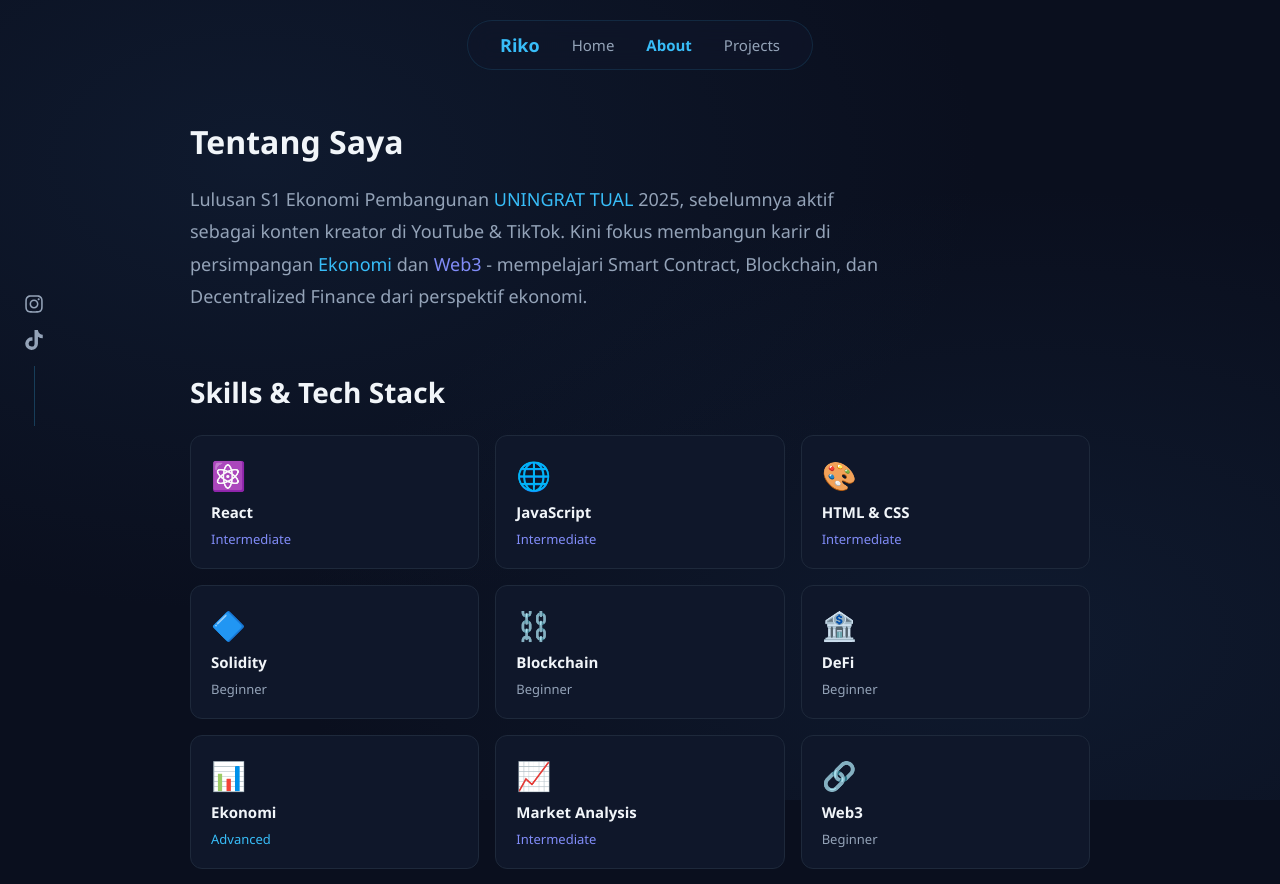
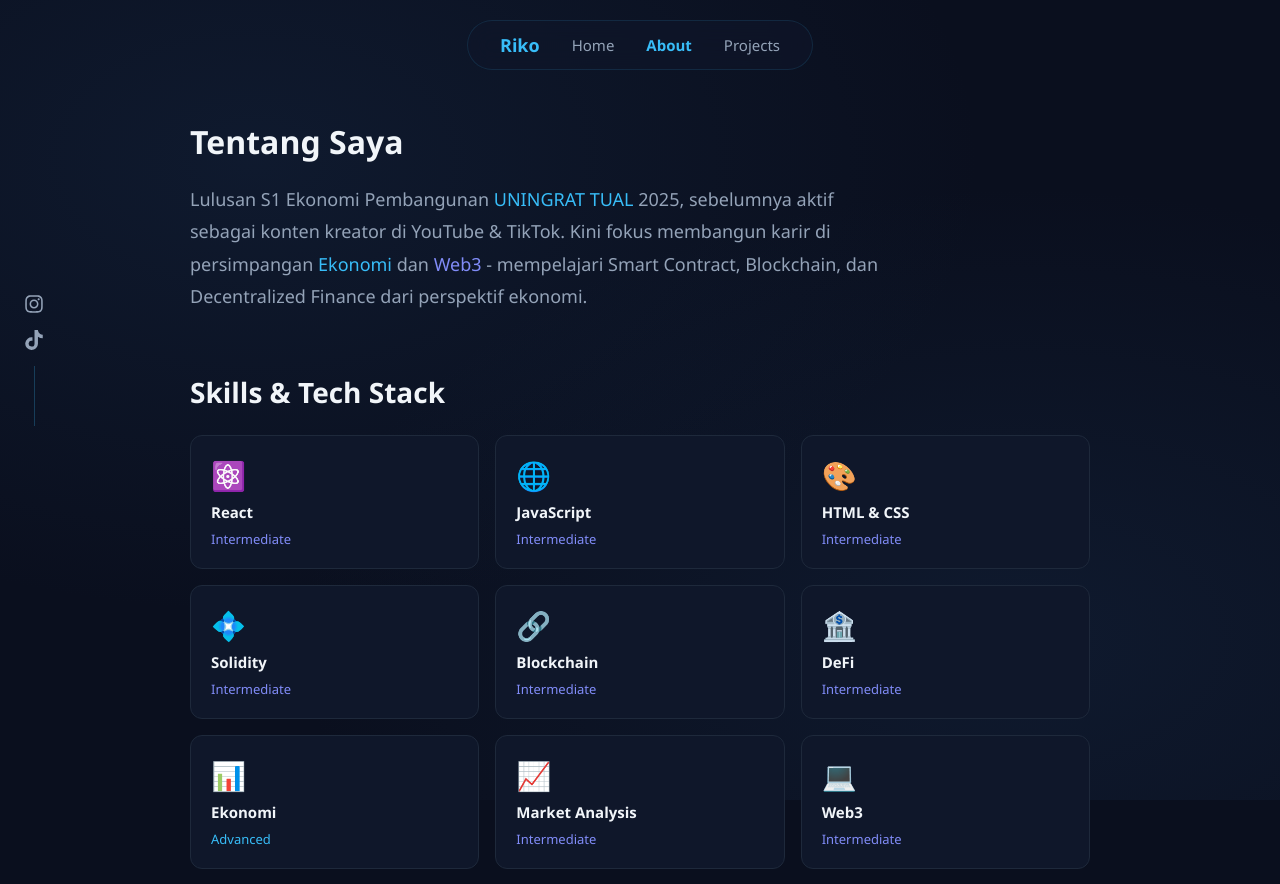
Before and after one commit to tronic21-ctrl/portofolio-riko, a React (Vite) app: page /about in a window 1280 px wide. Shown: the top 884 px of the page. Built offline with nearby package versions, Linux system fonts and the light colour scheme.

Commit message:
feat: update About.jsx in Skill & Tech stacks

```diff
--- a/src/pages/About.jsx
+++ b/src/pages/About.jsx
@@ -60,12 +60,17 @@
             { icon: '⚛️', name: 'React', level: 'Intermediate' },
             { icon: '🌐', name: 'JavaScript', level: 'Intermediate' },
             { icon: '🎨', name: 'HTML & CSS', level: 'Intermediate' },
-            { icon: '🔷', name: 'Solidity', level: 'Beginner' },
-            { icon: '⛓️', name: 'Blockchain', level: 'Beginner' },
-            { icon: '🏦', name: 'DeFi', level: 'Beginner' },
+            { icon: '💠', name: 'Solidity', level: 'Intermediate' },
+            { icon: '🔗', name: 'Blockchain', level: 'Intermediate' },
+            { icon: '🏦', name: 'DeFi', level: 'Intermediate' },
             { icon: '📊', name: 'Ekonomi', level: 'Advanced' },
             { icon: '📈', name: 'Market Analysis', level: 'Intermediate' },
-            { icon: '🔗', name: 'Web3', level: 'Beginner' },
+            { icon: '💻', name: 'Web3', level: 'Intermediate' },
+            { icon: '⛑️', name: 'Hardhat', level: 'Beginner' },
+            { icon: '🌈', name: 'RainbowKit', level: 'Beginner' },
+            { icon: '📦', name: 'IPFS', level: 'Beginner' },
+            { icon: '⚡', name: 'Vite', level: 'Intermediate' },
+            { icon: '🎭', name: 'Framer Motion', level: 'Intermediate' },
           ].map((skill, index) => (
             <motion.div
               key={skill.name}
--- a/src/pages/Projects.jsx
+++ b/src/pages/Projects.jsx
@@ -14,7 +14,7 @@
       title: 'Portfolio Website',
       desc: 'Portfolio personal dengan React, Framer Motion, dan React Router. Dark theme dengan cyan accent.',
       tech: ['React', 'Framer Motion', 'React Router', 'Vite'],
-      live: 'https://portofolio-riko-mu.vercel.app',
+      live: null,
       github: 'https://github.com/tronic21-ctrl/portofolio-riko',
       status: 'Live',
     },
```
